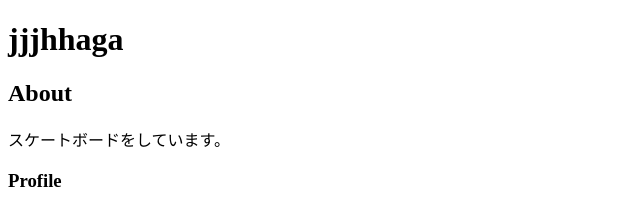
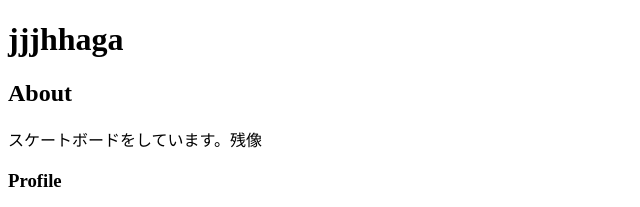
Before and after one commit to jjjhhaga/dwangotaro.github.io-, a plain HTML site: page index.html in a window 1280 px wide. Shown: the top 207 px of the page, 0-640 px from the left. Drawn offline with Linux system fonts and the light colour scheme.

Commit message:
情報追加

```diff
--- a/index.html
+++ b/index.html
@@ -10,7 +10,7 @@
 
     <h2>About</h2>
     <p>
-      スケートボードをしています。
+      スケートボードをしています。残像
     </p>
 
     <h3>Profile</h3>
```
